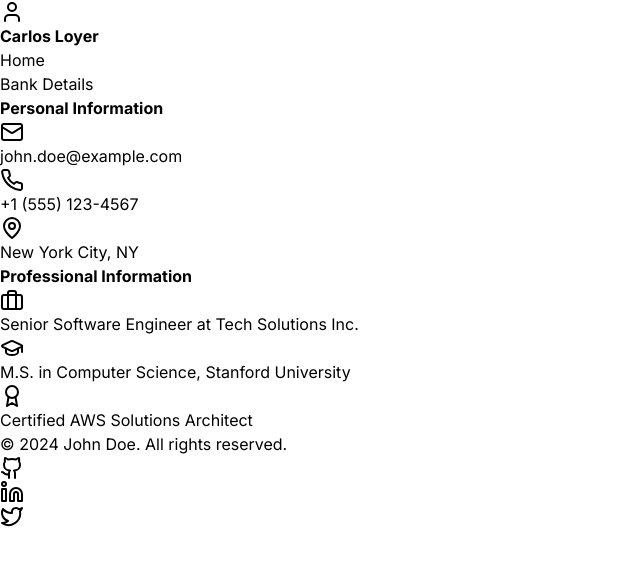
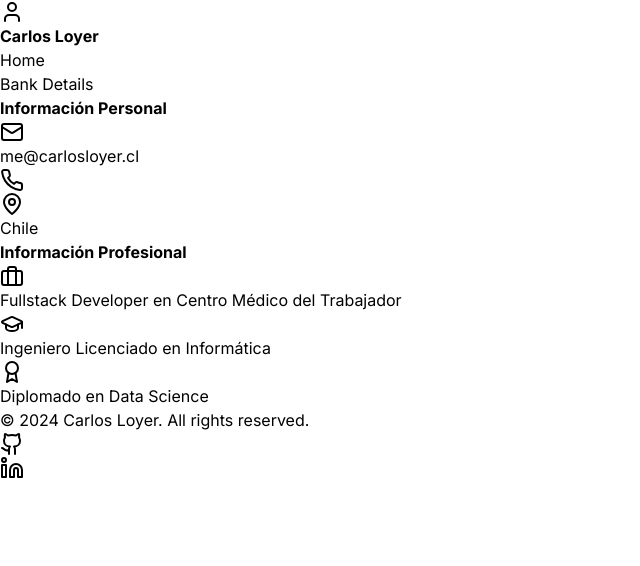
Before and after one commit to CarlosLoyer/CarlosLoyer.github.io, a React (Vite) app: page / in a window 1280 px wide. Shown: the top 566 px of the page, without its empty margins (0-640 px from the left). Built offline with nearby package versions, Linux system fonts and the light colour scheme.

Commit message:
Add linkedin and set information values

```diff
--- a/src/components/Footer.tsx
+++ b/src/components/Footer.tsx
@@ -1,15 +1,14 @@
 import React from 'react'
-import { Github, Linkedin, Twitter } from 'lucide-react'
+import { Github, Linkedin } from 'lucide-react'
 
 const Footer: React.FC = () => {
   return (
     <footer className="bg-blue-900 p-4">
       <div className="container mx-auto flex justify-between items-center">
-        <p>&copy; 2024 John Doe. All rights reserved.</p>
+        <p>&copy; 2024 Carlos Loyer. All rights reserved.</p>
         <div className="flex space-x-4">
           <a href="#" className="text-white hover:text-blue-300"><Github className="w-6 h-6" /></a>
-          <a href="#" className="text-white hover:text-blue-300"><Linkedin className="w-6 h-6" /></a>
-          <a href="#" className="text-white hover:text-blue-300"><Twitter className="w-6 h-6" /></a>
+          <a href="https://www.linkedin.com/in/carlosloyer/" className="text-white hover:text-blue-300"><Linkedin className="w-6 h-6" /></a>
         </div>
       </div>
     </footer>
--- a/src/components/PersonalInfo.tsx
+++ b/src/components/PersonalInfo.tsx
@@ -4,19 +4,19 @@ import { Mail, Phone, MapPin } from 'lucide-react'
 const PersonalInfo: React.FC = () => {
   return (
     <section id="personal" className="mb-12">
-      <h2 className="text-3xl font-bold mb-4 text-blue-400">Personal Information</h2>
+      <h2 className="text-3xl font-bold mb-4 text-blue-400">Información Personal</h2>
       <div className="bg-gray-800 p-6 rounded-lg shadow-lg">
         <div className="flex items-center mb-4">
           <Mail className="w-6 h-6 mr-2 text-blue-400" />
-          <p>john.doe@example.com</p>
+          <p>me@carlosloyer.cl</p>
         </div>
         <div className="flex items-center mb-4">
           <Phone className="w-6 h-6 mr-2 text-blue-400" />
-          <p>+1 (555) 123-4567</p>
+          <p></p>
         </div>
         <div className="flex items-center">
           <MapPin className="w-6 h-6 mr-2 text-blue-400" />
-          <p>New York City, NY</p>
+          <p>Chile</p>
         </div>
       </div>
     </section>
--- a/src/components/ProfessionalInfo.tsx
+++ b/src/components/ProfessionalInfo.tsx
@@ -4,19 +4,19 @@ import { Briefcase, GraduationCap, Award } from 'lucide-react'
 const ProfessionalInfo: React.FC = () => {
   return (
     <section id="professional" className="mb-12">
-      <h2 className="text-3xl font-bold mb-4 text-blue-400">Professional Information</h2>
+      <h2 className="text-3xl font-bold mb-4 text-blue-400">Información Profesional</h2>
       <div className="bg-gray-800 p-6 rounded-lg shadow-lg">
         <div className="flex items-center mb-4">
           <Briefcase className="w-6 h-6 mr-2 text-blue-400" />
-          <p>Senior Software Engineer at Tech Solutions Inc.</p>
+          <p>Fullstack Developer en Centro Médico del Trabajador</p>
         </div>
         <div className="flex items-center mb-4">
           <GraduationCap className="w-6 h-6 mr-2 text-blue-400" />
-          <p>M.S. in Computer Science, Stanford University</p>
+          <p>Ingeniero Licenciado en Informática</p>
         </div>
         <div className="flex items-center">
           <Award className="w-6 h-6 mr-2 text-blue-400" />
-          <p>Certified AWS Solutions Architect</p>
+          <p>Diplomado en Data Science</p>
         </div>
       </div>
     </section>
```
